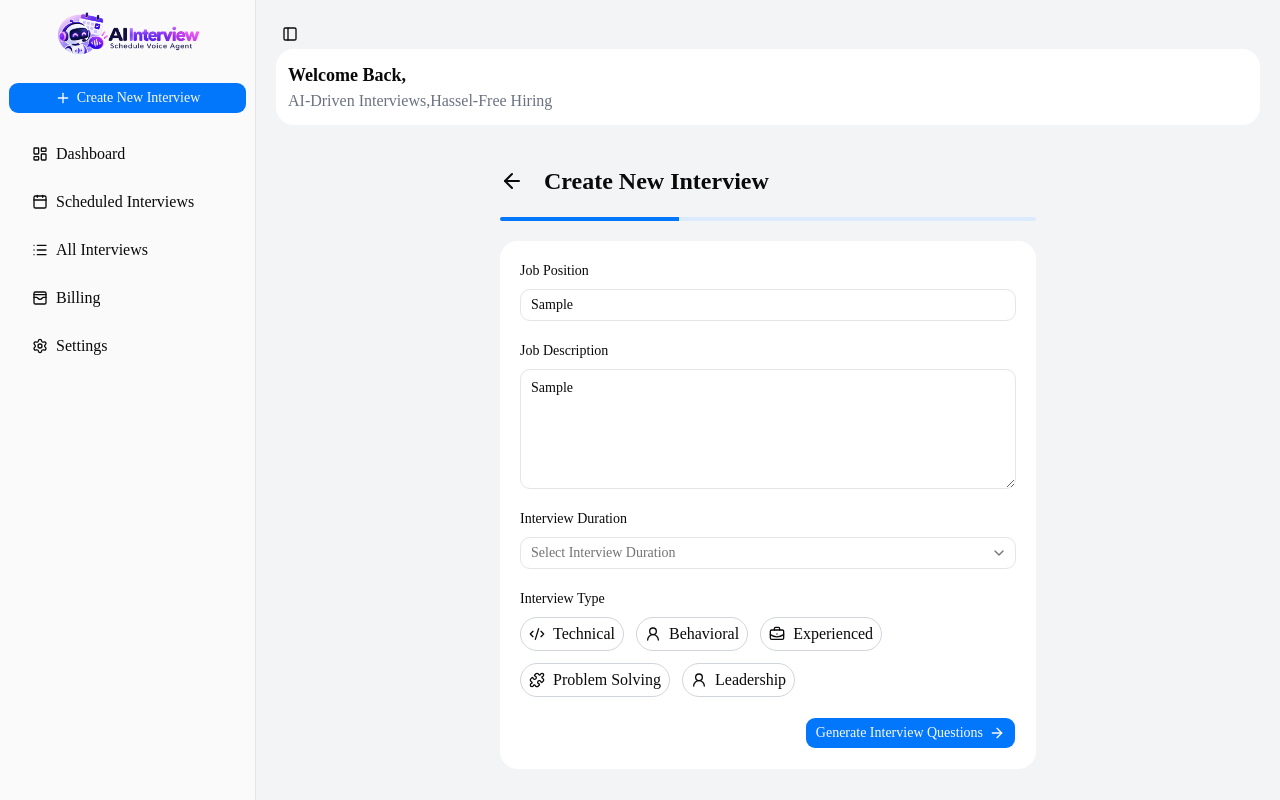
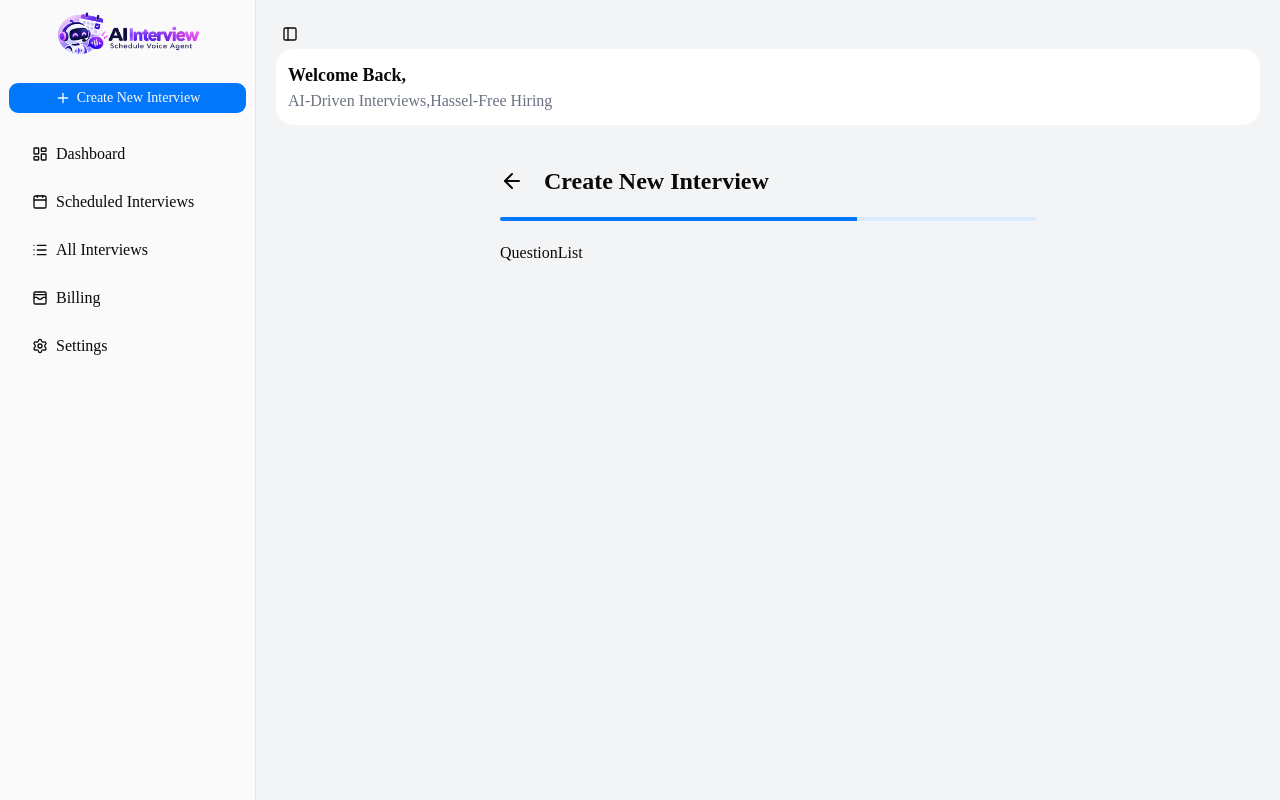
Before and after one commit to AkanshaSalwan/AI-Recruiter-Voice-Agent, a Next.js app: page /dashboard/create-interview in a window 1280 px wide. Both pictures are taken after typing "Sample", "Sample" into the empty fields and a click on the button "Generate Interview Questions". Built offline with nearby package versions, Linux system fonts and the light colour scheme; no server answers.

Commit message:
: enhance CreateInterview page by adding QuestionList component, implementing step navigation, and updating FormContainer to handle next step functionality

```diff
--- a/app/(main)/dashboard/create-interview/_components/FormContainer.jsx
+++ b/app/(main)/dashboard/create-interview/_components/FormContainer.jsx
@@ -8,7 +8,8 @@ import { ArrowRightIcon } from 'lucide-react';
 import { Button } from '@/components/ui/button';
 
 
-function FormContainer({ onHandleInputChange }) {
+
+function FormContainer({ onHandleInputChange , GoToNext}) {
 
     const [interviewType, setInterviewType] = useState([ ]);
 
@@ -79,7 +80,7 @@ function FormContainer({ onHandleInputChange }) {
 
             </div>
 
-            <div className='mt-5 flex justify-end'>
+            <div className='mt-5 flex justify-end' onClick={()=>GoToNext()}>
                 <Button>Generate Interview Questions <ArrowRightIcon /></Button>
             </div>
         </div>
--- /dev/null
+++ b/app/(main)/dashboard/create-interview/_components/QuestionList.jsx
@@ -0,0 +1,9 @@
+import React from 'react'
+
+function QuestionList() {
+  return (
+    <div>QuestionList</div>
+  )
+}
+
+export default QuestionList
--- a/app/(main)/dashboard/create-interview/page.jsx
+++ b/app/(main)/dashboard/create-interview/page.jsx
@@ -4,6 +4,8 @@ import { ArrowLeft } from 'lucide-react'
 import { useRouter } from 'next/navigation';
 import { Progress } from '@/components/ui/progress';
 import FormContainer from './_components/FormContainer';
+import QuestionList from './_components/QuestionList';
+
 
 
 function CreateInterview() {
@@ -13,7 +15,7 @@ function CreateInterview() {
     const [formData, setFormData] = useState({})
 
 
-    const onHandleInputChange=(field,value)=>{
+    const onHandleInputChange = (field, value) => {
         setFormData(prev => {
             const updated = {
                 ...prev,
@@ -23,15 +25,29 @@ function CreateInterview() {
             return updated
         })
     }
+
+    const onGoToNextStep = () => {
+        if (formData?.length <= 3)
+            {
+
+                return ;
+            }
+            setStep(step+1);
+        }
+//1.54.
+
         return (
             <div className='mt-10 px-10 md:px-24 lg:px-44 xl:px-56'>
                 <div className='flex gap-5 items-center'>
-            <ArrowLeft onClick={() => router.back()}  className='cursor-pointer'/>
+                    <ArrowLeft onClick={() => router.back()} className='cursor-pointer' />
                     <h2 className='font-bold text-2xl'>Create New Interview</h2>
 
                 </div>
                 <Progress value={step * 33.33} className="my-5 [&_[data-slot=progress-track]]:bg-blue-100" />
-            <FormContainer onHandleInputChange={onHandleInputChange}/>
+                {step == 1 ? <FormContainer onHandleInputChange={onHandleInputChange}
+                    GoToNext={() => onGoToNextStep()}
+                />
+                    : step == 2 ? <QuestionList /> : null}
 
             </div>
         )
```
Lines whose indentation alone changed are shown as unchanged.
